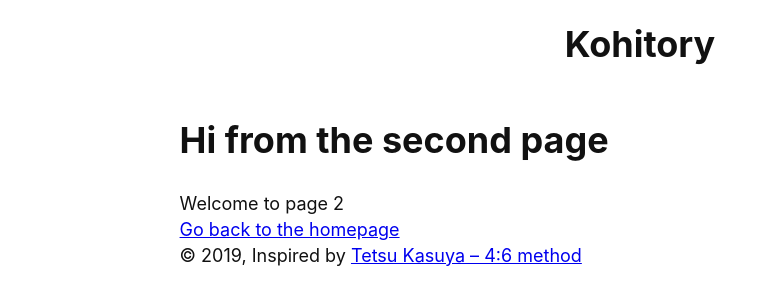
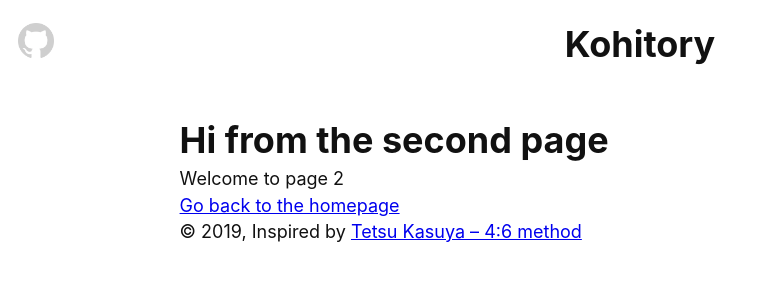
Before and after one commit to hampallop/kohitory, a Gatsby site: page /page-2 in a window 1280 px wide. Shown: the whole page, without its empty margins (0-759 px from the left). Built offline with nearby package versions, Linux system fonts and the light colour scheme; Gatsby itself is replaced by a stand-in of ours.

Commit message:
Add repository link

```diff
--- a/src/components/header.js
+++ b/src/components/header.js
@@ -1,28 +1,64 @@
-import {Link as GatsbyLink} from 'gatsby'
+import {Link as GatsbyLink, graphql, useStaticQuery} from 'gatsby'
 import PropTypes from 'prop-types'
 import React from 'react'
 import styled from '@emotion/styled'
+import Img from 'gatsby-image'
+
+const GitHubLinkWrapper = styled.a`
+  transition: opacity 0.3s ease;
+  opacity: 0.2;
+  &:hover {
+    opacity: 0.8;
+  }
+`
 
 const Link = styled(GatsbyLink)`
   color: #111;
   text-decoration: none;
 `
 const HeaderTitle = styled.h1`
+  width: 100%;
   text-align: center;
-  margin: 0;
-  padding: 1rem 0;
+  margin-left: -36px;
 `
 const HeaderContainer = styled.header`
+  display: flex;
+  align-items: center;
+  padding: 1rem;
   margin-bottom: 1.45rem;
 `
 
+const GitHubLink = () => {
+  const data = useStaticQuery(graphql`
+    query {
+      file(relativePath: {eq: "github-mark.png"}) {
+        childImageSharp {
+          # Specify the image processing specifications right in the query.
+          # Makes it trivial to update as your page's design changes.
+          fixed(width: 36, height: 36) {
+            ...GatsbyImageSharpFixed
+          }
+        }
+      }
+    }
+  `)
+  return (
+    <GitHubLinkWrapper
+      href="https://github.com/hamcompe/kohitory"
+      target="_blank"
+      rel="noopener noreferrer"
+    >
+      <Img fixed={data.file.childImageSharp.fixed} />
+    </GitHubLinkWrapper>
+  )
+}
+
 const Header = ({siteTitle}) => (
   <HeaderContainer>
-    <div>
-      <HeaderTitle>
-        <Link to="/">{siteTitle}</Link>
-      </HeaderTitle>
-    </div>
+    <GitHubLink />
+    <HeaderTitle>
+      <Link to="/">{siteTitle}</Link>
+    </HeaderTitle>
   </HeaderContainer>
 )
 
--- a/src/components/layout.css
+++ b/src/components/layout.css
@@ -8,6 +8,14 @@ body {
   margin: 0;
   line-height: 1.45;
 }
+h1,
+h2,
+h3,
+h4,
+h5,
+h6 {
+  margin: 0;
+}
 p {
   margin: 0;
 }
```
Also changed, not shown: src/images/github-mark.png (added).
